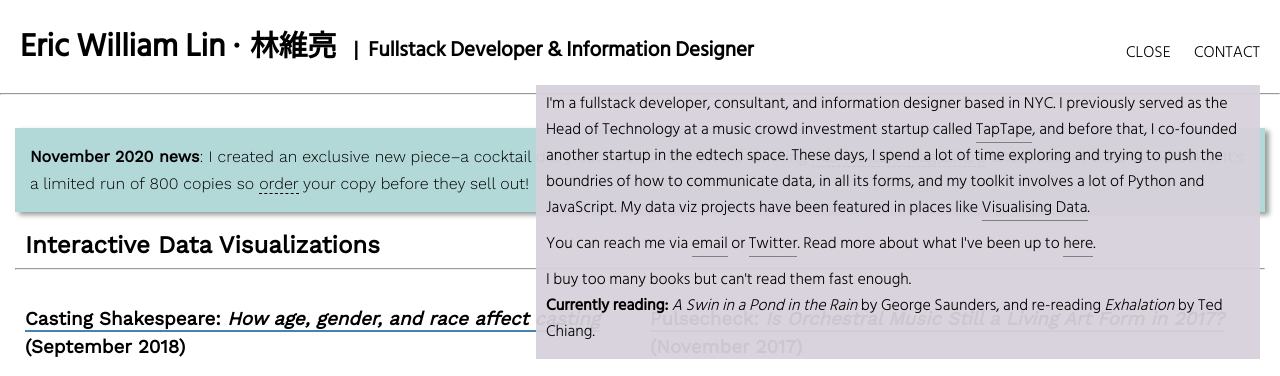
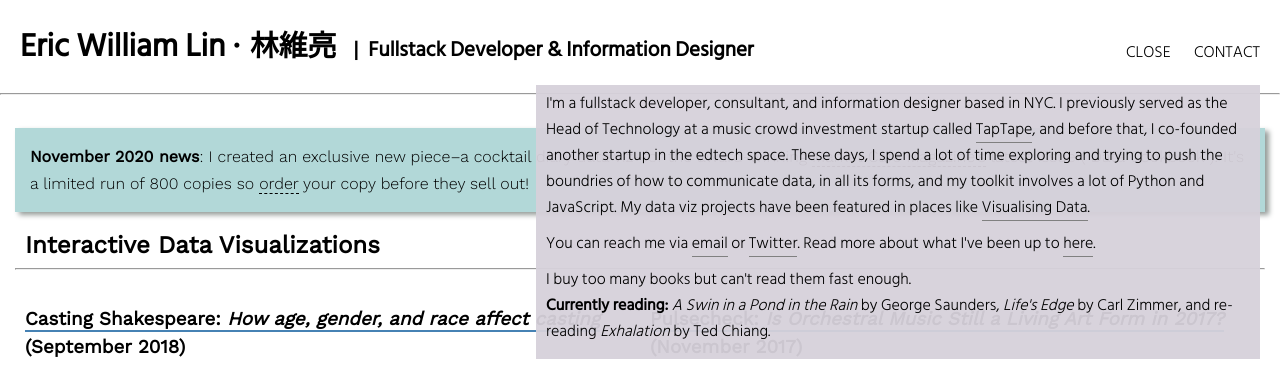
Before and after one commit to ewlin/ewlin.github.io, a plain HTML site: page index.html in a window 1280 px wide. Both pictures are taken after a click on the element "ABOUT". Shown: the top 376 px of the page. Drawn offline with nearby package versions, Linux system fonts and the light colour scheme; grey boxes are pictures that could not be loaded.

Commit message:
updated book list

```diff
--- a/index.html
+++ b/index.html
@@ -435,7 +435,7 @@
     <div id='popup'>
       <p>I'm a fullstack developer, consultant, and information designer based in NYC. I previously served as the Head of Technology at a music crowd investment startup called <a target="_blank" href='https://arts.mit.edu/mixing-art-entrepreneurship-soundspark-wins-10k-prize/'>TapTape</a>, and before that, I co-founded another startup in the edtech space. These days, I spend a lot of time exploring and trying to push the boundries of how to communicate data, in all its forms, and my toolkit involves a lot of Python and JavaScript. My data viz projects have been featured in places like <a target="_blank" href='http://www.visualisingdata.com/2018/04/best-visualisation-web-january-2018/'>Visualising Data</a>.</p>
       <p>You can reach me via <a href="mailto:hello@ericwilliamlin.com">email</a> or <a href='https://twitter.com/ericwilliamlin' target="_blank">Twitter</a>. Read more about what I've been up to <a target="_blank" href='https://www.informationisbeautifulawards.com/news/346-where-are-they-now-eric-aditya'>here</a>.</p>
-      <p>I buy too many books but can't read them fast enough. <br><b>Currently reading:</b> <em>A Swin in a Pond in the Rain</em> by George Saunders, and re-reading <em>Exhalation</em> by Ted Chiang.<br></p>
+      <p>I buy too many books but can't read them fast enough. <br><b>Currently reading:</b> <em>A Swin in a Pond in the Rain</em> by George Saunders, <em>Life's Edge</em> by Carl Zimmer, and re-reading <em>Exhalation</em> by Ted Chiang.<br></p>
     </div>
     <script>
       let visibility = false;
```
